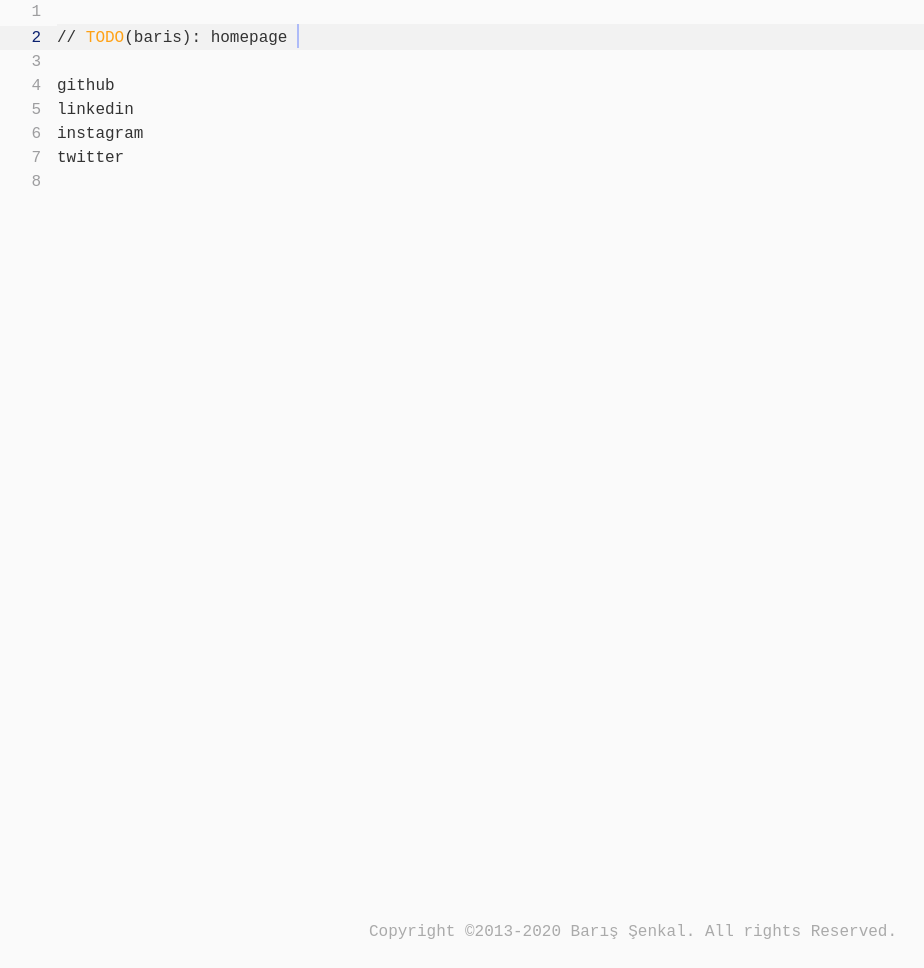
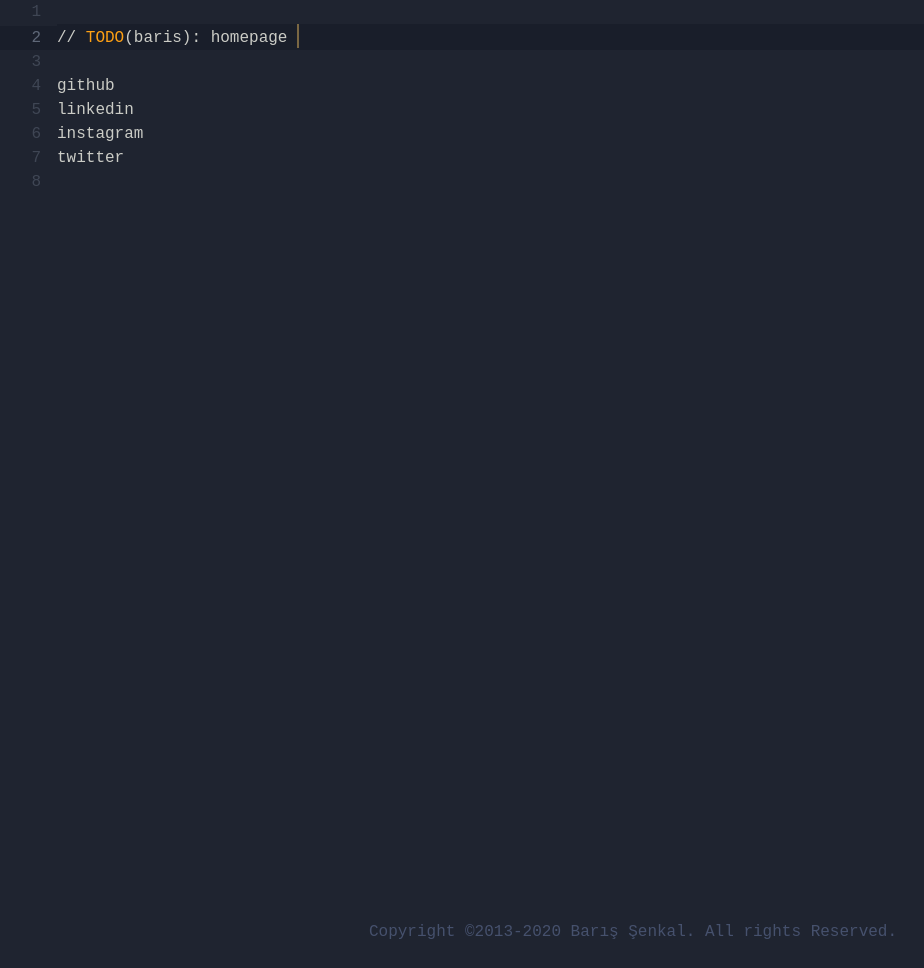
Before and after one commit to barissenkal/barissenkal.github.io, a plain HTML site: page index.html in a window 1280 px wide. Shown: the whole page, without its empty margins (7-931 px from the left). Drawn offline with Linux system fonts and the dark colour scheme.

Commit message:
Added dark mode css to index.html

```diff
--- a/index.html
+++ b/index.html
@@ -41,6 +41,13 @@
             background-color: #fafafa;
             user-select: none;
         }
+        @media (prefers-color-scheme: dark) {
+            body {
+                color: #cbccc6;
+                background-color: #1f2430;
+            }
+        }
+
         a, a:hover, a:active, a:focus {
             color: inherit;
             text-decoration: none;
@@ -56,6 +63,11 @@
         #main div.highlight {
             background-color: #f2f2f2;
         }
+        @media (prefers-color-scheme: dark) {
+            #main div.highlight {
+                background-color: #191e2a;
+            }
+        }
         #main div.numbers {
             width: 4vh;
             text-align: right;
@@ -64,6 +76,14 @@
         }
         #main div.numbers.highlight {
             color: #0b216f;
+        }
+        @media (prefers-color-scheme: dark) {
+            #main div.numbers {
+                color: rgba(112, 122, 140, 0.4);
+            }
+            #main div.numbers.highlight {
+                color: rgba(112, 122, 140, 0.8);
+            }
         }
         #main div.lines {
             width: calc(100vw - 8vh);
@@ -74,8 +94,9 @@
         }
 
         .todo-highlight {
-            color: rgb(255, 161, 20);
+            color: #ffa114;
         }
+
         @keyframes blink {
             25%,75% {
                 opacity: 1;
@@ -102,12 +123,22 @@
             animation: blink 1500ms infinite;
             -webkit-animation: blink 1500ms infinite;
         }
+        @media (prefers-color-scheme: dark) {
+            #cursor {
+                background-color: #ffcc66;
+            }
+        }
 
         #footer {
             text-align: center;
-            color: #aaa;
+            color: #ccc;
             height: 6vh;
             margin-top: -6vh;
+        }
+        @media (prefers-color-scheme: dark) {
+            #footer {
+                color: #46516d;
+            }
         }
     </style>
 </head>
```
